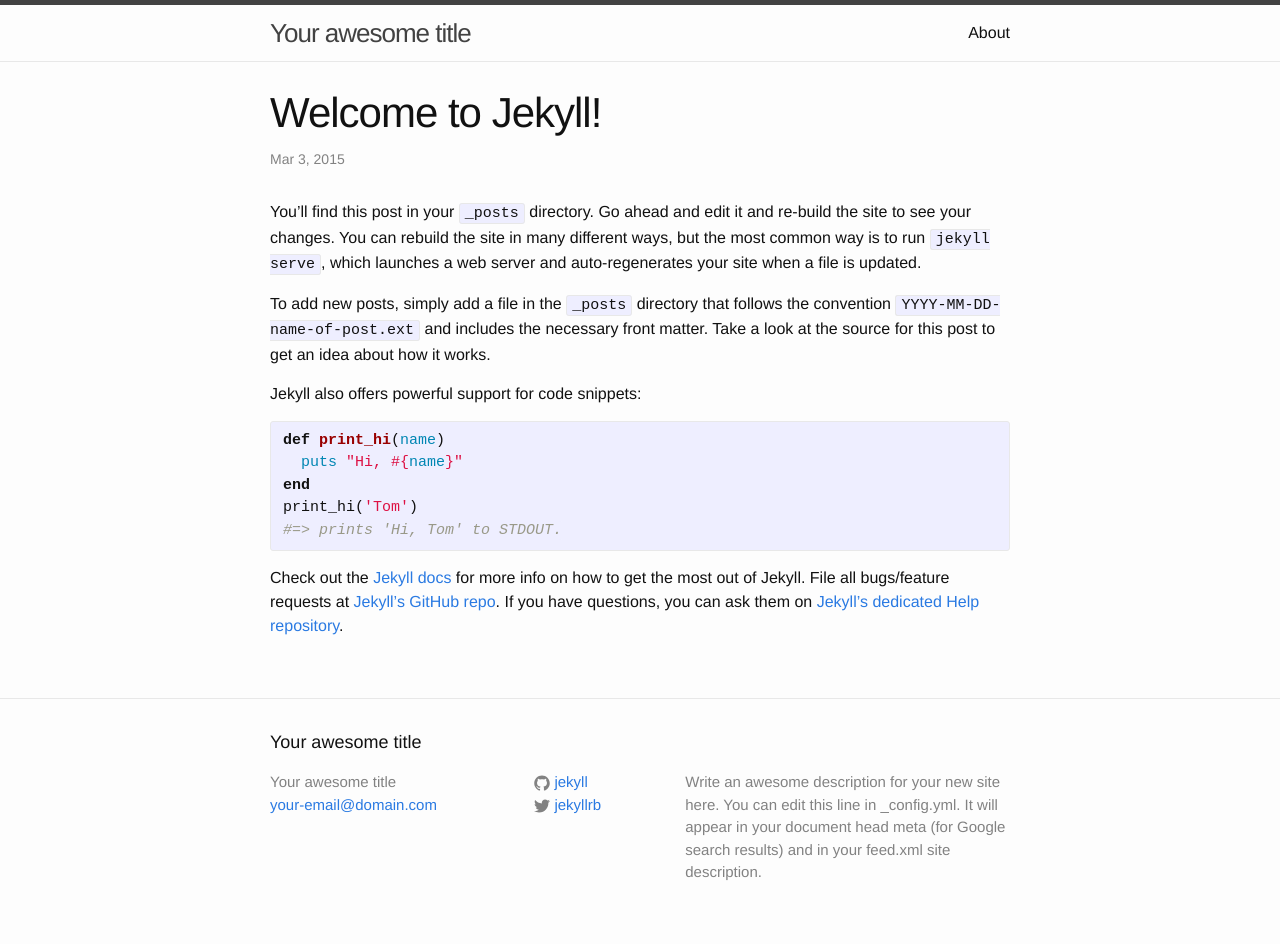
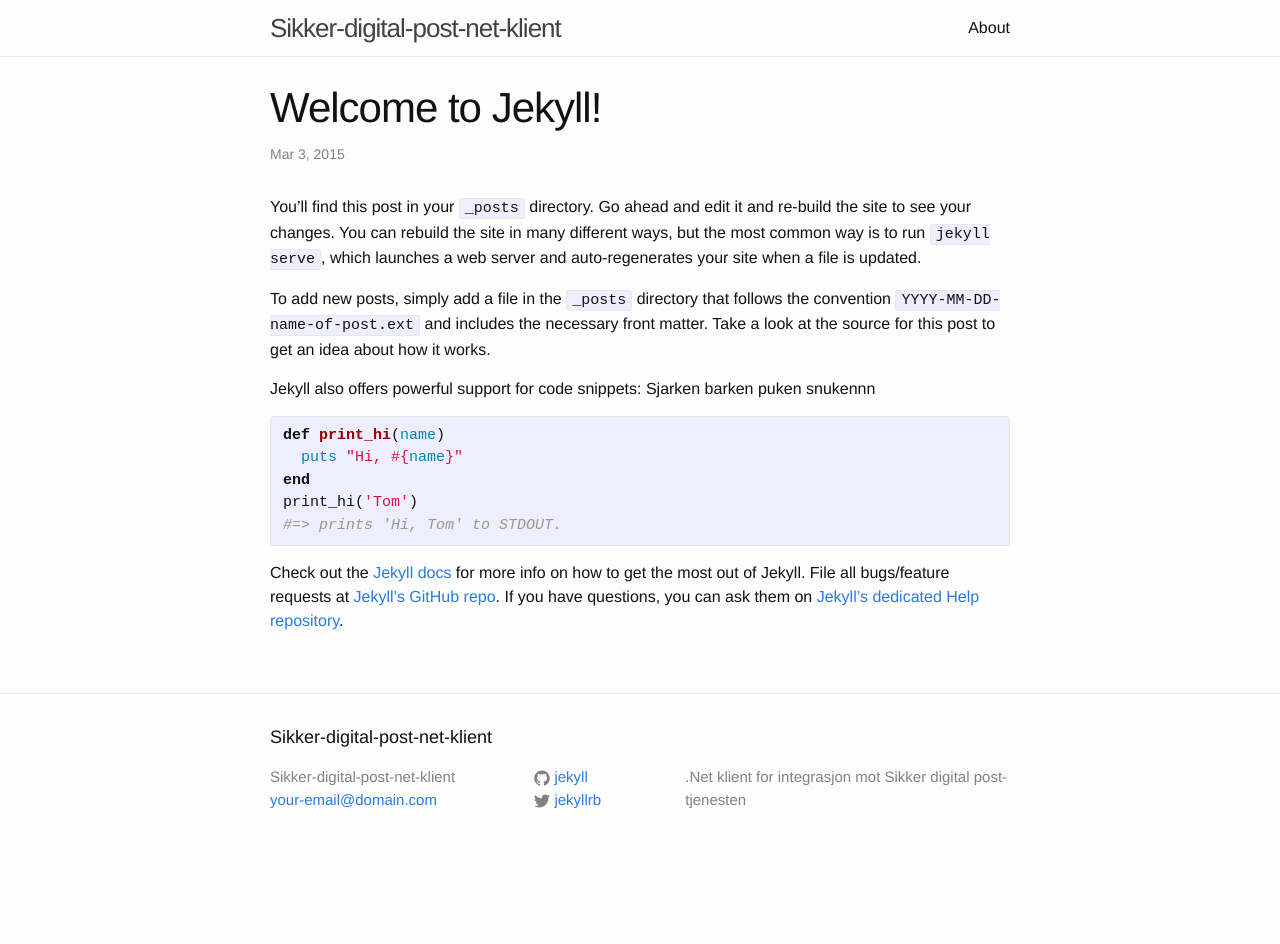
Before and after one commit to difi/sikker-digital-post-klient-dotnet, a Jekyll site: the page built from _posts/2015-03-03-welcome-to-jekyll.markdown, in a window 1280 px wide. Built offline with Jekyll 4.4.1, drawn with Linux system fonts in a browser that asks for light colours; after the commit the page ends 900 px from its top, so only the background shows below that.

```diff
--- a/_config.yml
+++ b/_config.yml
@@ -1,10 +1,8 @@
 # Site settings
-title: Your awesome title
+title: Sikker-digital-post-net-klient
 email: your-email@domain.com
 description: > # this means to ignore newlines until "baseurl:"
-  Write an awesome description for your new site here. You can edit this
-  line in _config.yml. It will appear in your document head meta (for
-  Google search results) and in your feed.xml site description.
+  .Net klient for integrasjon mot Sikker digital post-tjenesten
 baseurl: "" # the subpath of your site, e.g. /blog/
 url: "http://yourdomain.com" # the base hostname & protocol for your site
 twitter_username: jekyllrb
--- a/_posts/2015-03-03-welcome-to-jekyll.markdown
+++ b/_posts/2015-03-03-welcome-to-jekyll.markdown
@@ -8,7 +8,8 @@ You’ll find this post in your `_posts` directory. Go ahead and edit it and re-
 
 To add new posts, simply add a file in the `_posts` directory that follows the convention `YYYY-MM-DD-name-of-post.ext` and includes the necessary front matter. Take a look at the source for this post to get an idea about how it works.
 
-Jekyll also offers powerful support for code snippets:
+Jekyll also offers powerful support for code snippets: Sjarken barken puken snukennn
+
 
 {% highlight ruby %}
 def print_hi(name)
--- a/_sass/_layout.scss
+++ b/_sass/_layout.scss
@@ -2,7 +2,7 @@
  * Site header
  */
 .site-header {
-    border-top: 5px solid $grey-color-dark;
+    border-top: 25x solid $grey-color-dark;
     border-bottom: 1px solid $grey-color-light;
     min-height: 56px;
 
```
Also changed, not shown: Gemfile (added, +8 -0 lines), 7 other files.
